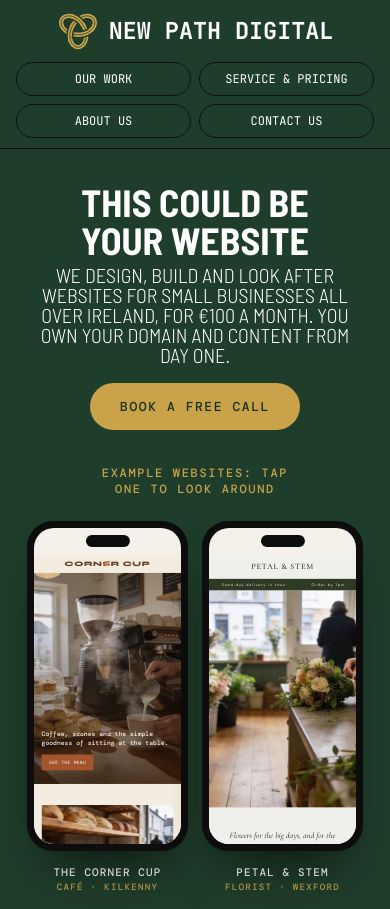
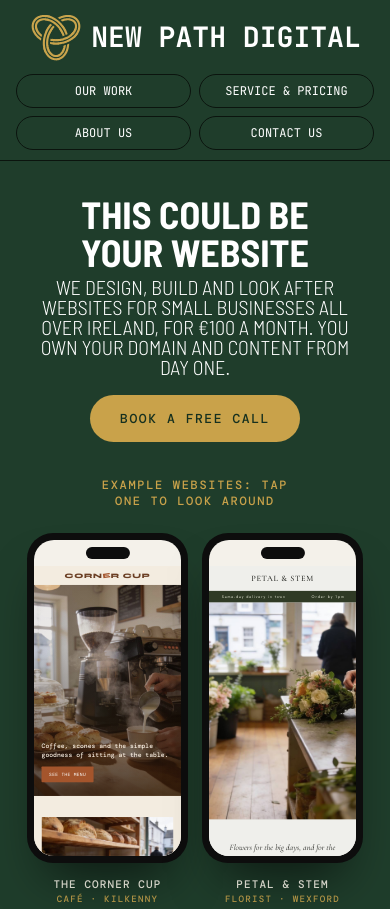
Before and after one commit to delahuntciara/newpathdigital, a plain HTML site: page index.html in a window 390 px wide. Shown: the top 909 px of the page. Drawn offline with nearby package versions, Linux system fonts and the light colour scheme.

Commit message:
Make logo and company name bigger
Co-Authored-By: Claude Opus 5.5 <noreply@anthropic.com>

```diff
--- a/index.html
+++ b/index.html
@@ -28,7 +28,7 @@
 <link href="https://fonts.googleapis.com/css2?family=Anton&family=DM+Mono:wght@400;500&family=Inter+Tight:wght@400;500;600&family=JetBrains+Mono:wght@400;700&family=Barlow+Semi+Condensed:wght@300;700&display=swap" rel="stylesheet">
 <link rel="stylesheet" href="/style.css">
 <style>
-section[id]{scroll-margin-top:90px}
+section[id]{scroll-margin-top:150px}
 
 /* ---------- hero ---------- */
 .hero{text-align:center;padding:clamp(34px,3.4vw,54px) 20px clamp(50px,7vw,80px)}
--- a/style.css
+++ b/style.css
@@ -9,9 +9,9 @@ button{font:inherit;color:inherit;background:none;border:0;cursor:pointer}
 
 /* ---------- header ---------- */
 .bar{position:sticky;top:0;z-index:20;background:var(--green);border-bottom:1px solid #0b140e;display:flex;align-items:center;gap:clamp(14px,1.6vw,26px);padding:10px clamp(16px,3vw,36px)}
-.mark{width:clamp(56px,4.6vw,96px);height:clamp(56px,4.6vw,96px);flex:none;display:block}
+.mark{width:clamp(72px,7vw,122px);height:clamp(72px,7vw,122px);flex:none;display:block}
 .brand{display:flex;align-items:center;gap:14px;flex:none}
-.brand .name{font:700 clamp(26px,2.3vw,46px)/1 "JetBrains Mono","DM Mono",monospace;letter-spacing:0;color:#fff;text-transform:uppercase;white-space:nowrap}
+.brand .name{font:700 clamp(32px,3.4vw,60px)/1 "JetBrains Mono","DM Mono",monospace;letter-spacing:0;color:#fff;text-transform:uppercase;white-space:nowrap}
 .nav{display:flex;gap:clamp(8px,.7vw,14px);margin-left:auto;flex-wrap:wrap;justify-content:center}
 .nav a{font:400 clamp(11px,.88vw,14px)/1 "JetBrains Mono","DM Mono",monospace;color:#fff;text-transform:uppercase;border:1px solid #0b140e;border-radius:999px;padding:clamp(9px,.75vw,12px) clamp(9px,.85vw,14px);white-space:nowrap;transition:background .2s,color .2s}
 .nav a:hover,.nav a[aria-current="page"]{background:var(--cream);color:var(--green)}
@@ -49,16 +49,18 @@ footer.site a:hover{color:var(--cream)}
 footer.site .note{width:100%;font-size:12px;color:rgba(244,239,228,.45)}
 
 /* wide screens: logo and name in the centre, menu right */
-@media (min-width:1271px){.bar{min-height:clamp(92px,6.6vw,118px)}.brand{position:absolute;left:50%;transform:translateX(-50%)}}
-@media (max-width:1270px){
+/* the menu goes in two rows until there is room for one */
+@media (min-width:1061px) and (max-width:1899px){.nav{display:grid;grid-template-columns:auto auto}.nav a{text-align:center}}
+@media (min-width:1061px){.bar{min-height:clamp(100px,8.4vw,144px)}.brand{position:absolute;left:50%;transform:translateX(-50%)}}
+@media (max-width:1060px){
   .nav a{font-size:12px}
   .bar{flex-wrap:wrap;justify-content:center;gap:10px}
   .nav{width:100%;margin:0}
 }
 @media (max-width:760px){
-  .brand{gap:10px}
-  .mark{width:42px;height:42px}
-  .brand .name{font-size:clamp(18px,6vw,26px)}
+  .brand{gap:8px}
+  .mark{width:54px;height:54px}
+  .brand .name{font-size:clamp(19px,7.2vw,32px)}
   .nav a{padding:10px 8px;font-size:12px;text-align:center}
   .cols,.cols.four{grid-template-columns:1fr}
   footer.site{flex-direction:column}
```
